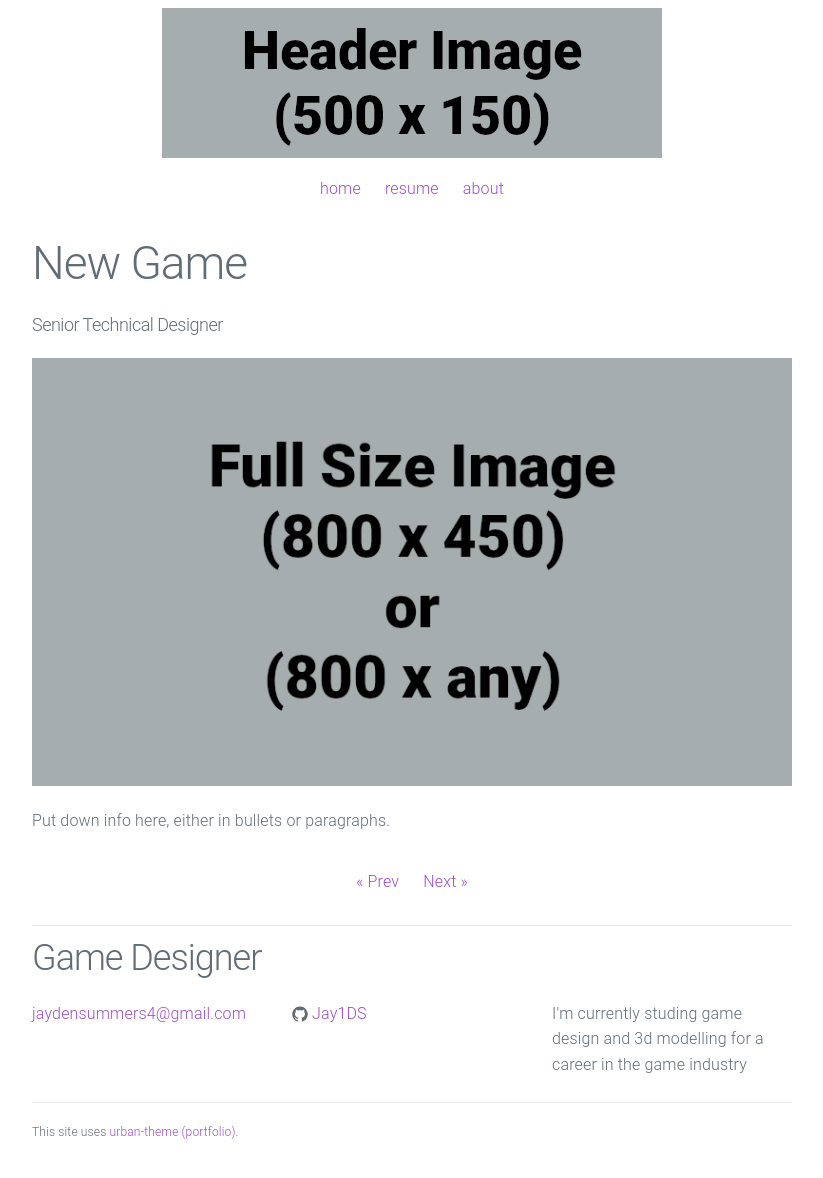
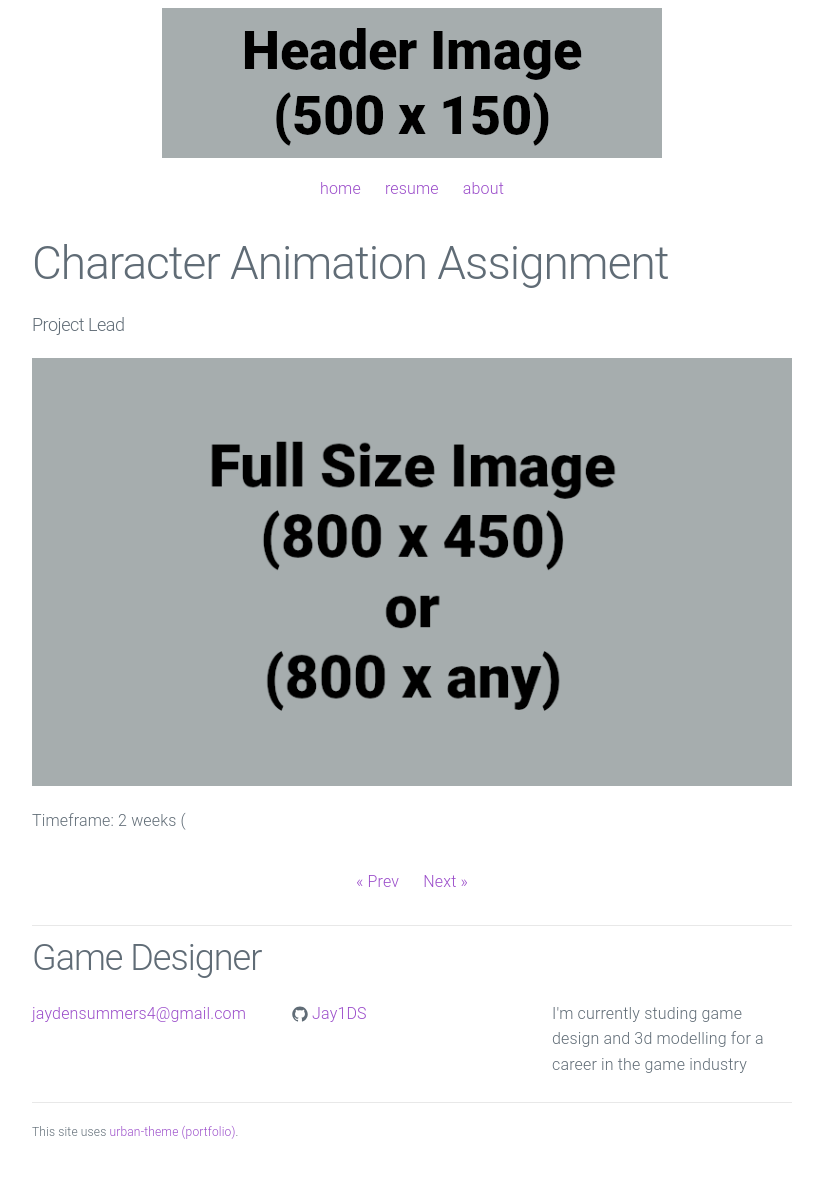
Before and after one commit to Jay1DS/Jay1DS.github.io, a Jekyll site: the page built from _posts/2022-10-06-new-game.md, in a window 1280 px wide. Shown: the whole page, without its empty margins (228-1051 px from the left). Built offline with Jekyll 4.4.1, drawn with Linux system fonts in a browser that asks for light colours.

Commit message:
Updated 3D Character V1
Started updating new-game.md to Character Animation Assignment, will continue.

```diff
--- a/_posts/2022-10-06-new-game.md
+++ b/_posts/2022-10-06-new-game.md
@@ -1,11 +1,11 @@
 ---
 layout: post
-title:  "New Game"
-summary: "Senior Technical Designer"
-date:   2022-10-06 15:39:40
+title:  "Character Animation Assignment"
+summary: "Project Lead"
+date:   2023-04-20 15:39:40
 preview: /assets/postpreview.png
 ---
 
 ![Picture 1](/assets/fullsize.png)
 
-Put down info here, either in bullets or paragraphs.
+Timeframe: 2 weeks (
```
